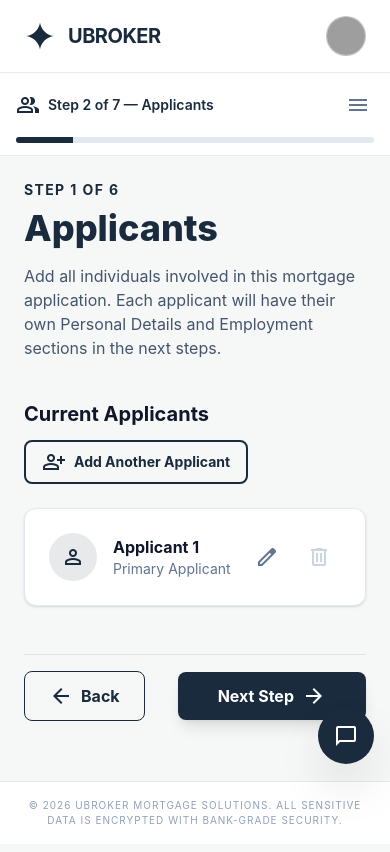
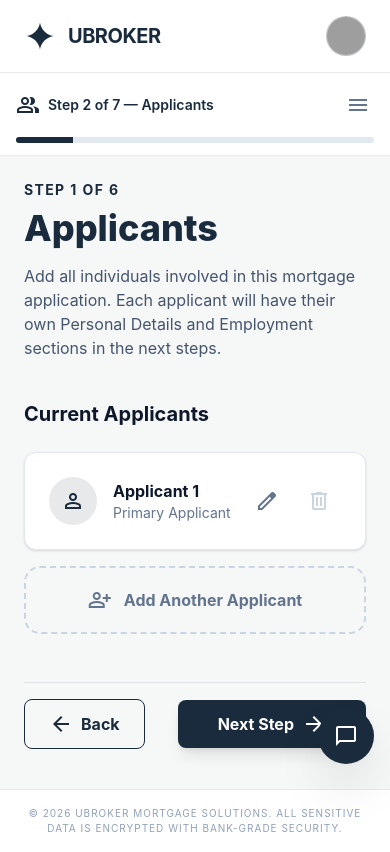
Before and after one commit to Kendellpatrice/brokerflow, a Next.js app: page /applicants in a window 390 px wide. Built offline with nearby package versions, Linux system fonts and the light colour scheme; grey boxes are pictures that could not be loaded.

Commit message:
feat: enhance ApplicantsPage layout for better mobile usability and adjust PageShell main flex properties

```diff
--- a/src/app/applicants/page.tsx
+++ b/src/app/applicants/page.tsx
@@ -48,13 +48,13 @@ export default function ApplicantsPage() {
 
         {/* Current applicants list */}
         <div className="flex flex-col gap-6">
-          <div className="flex flex-col gap-3 sm:flex-row sm:items-center sm:justify-between">
+          <div className="flex items-center justify-between">
             <h3 className="text-xl font-bold text-slate-900 dark:text-white">Current Applicants</h3>
             {!showAddForm && (
               <button
                 type="button"
                 onClick={() => setShowAddForm(true)}
-                className="flex items-center gap-2 rounded-lg border-2 border-primary px-4 py-2 text-sm font-bold text-primary transition-colors hover:bg-primary/10 self-start sm:self-auto"
+                className="hidden sm:flex items-center gap-2 rounded-lg border-2 border-primary px-4 py-2 text-sm font-bold text-primary transition-colors hover:bg-primary/10"
               >
                 <span className="material-symbols-outlined text-lg">person_add</span>
                 Add Another Applicant
@@ -171,6 +171,18 @@ export default function ApplicantsPage() {
                 </div>
               );
             })}
+
+            {/* Add Another Applicant — full-width dashed tile (mobile only) */}
+            {!showAddForm && (
+              <button
+                type="button"
+                onClick={() => setShowAddForm(true)}
+                className="sm:hidden flex w-full items-center justify-center gap-3 rounded-2xl border-2 border-dashed border-slate-300 py-5 font-bold text-slate-500 transition-colors hover:border-primary/50 hover:bg-primary/5 hover:text-primary dark:border-slate-600 dark:bg-slate-900 dark:text-slate-400 dark:hover:border-primary/50 dark:hover:text-primary"
+              >
+                <span className="material-symbols-outlined text-xl">person_add</span>
+                Add Another Applicant
+              </button>
+            )}
           </div>
         </div>
 
--- a/src/components/PageShell.tsx
+++ b/src/components/PageShell.tsx
@@ -6,7 +6,7 @@ export function PageShell({ children }: { children: ReactNode }) {
   return (
     <div className="relative flex min-h-screen w-full flex-col overflow-x-clip">
       <AppHeader />
-      <main className="flex w-full flex-grow flex-col md:flex-row">
+      <main className="flex w-full grow flex-col md:flex-row">
         <SidebarNav />
         <section className="flex-1 overflow-y-auto bg-background-light p-6 dark:bg-background-dark md:p-12">
           <div className="mx-auto max-w-5xl">{children}</div>
```
